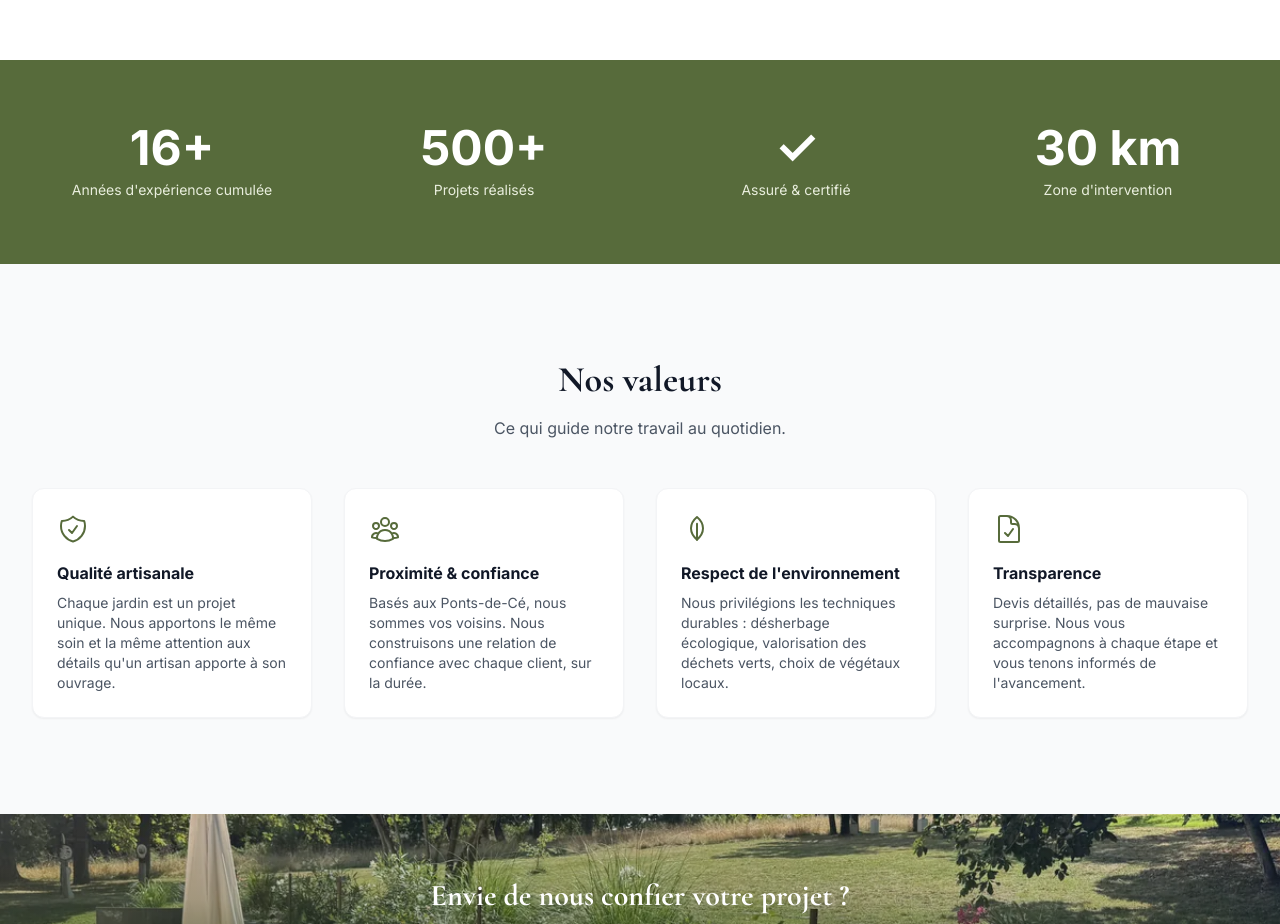
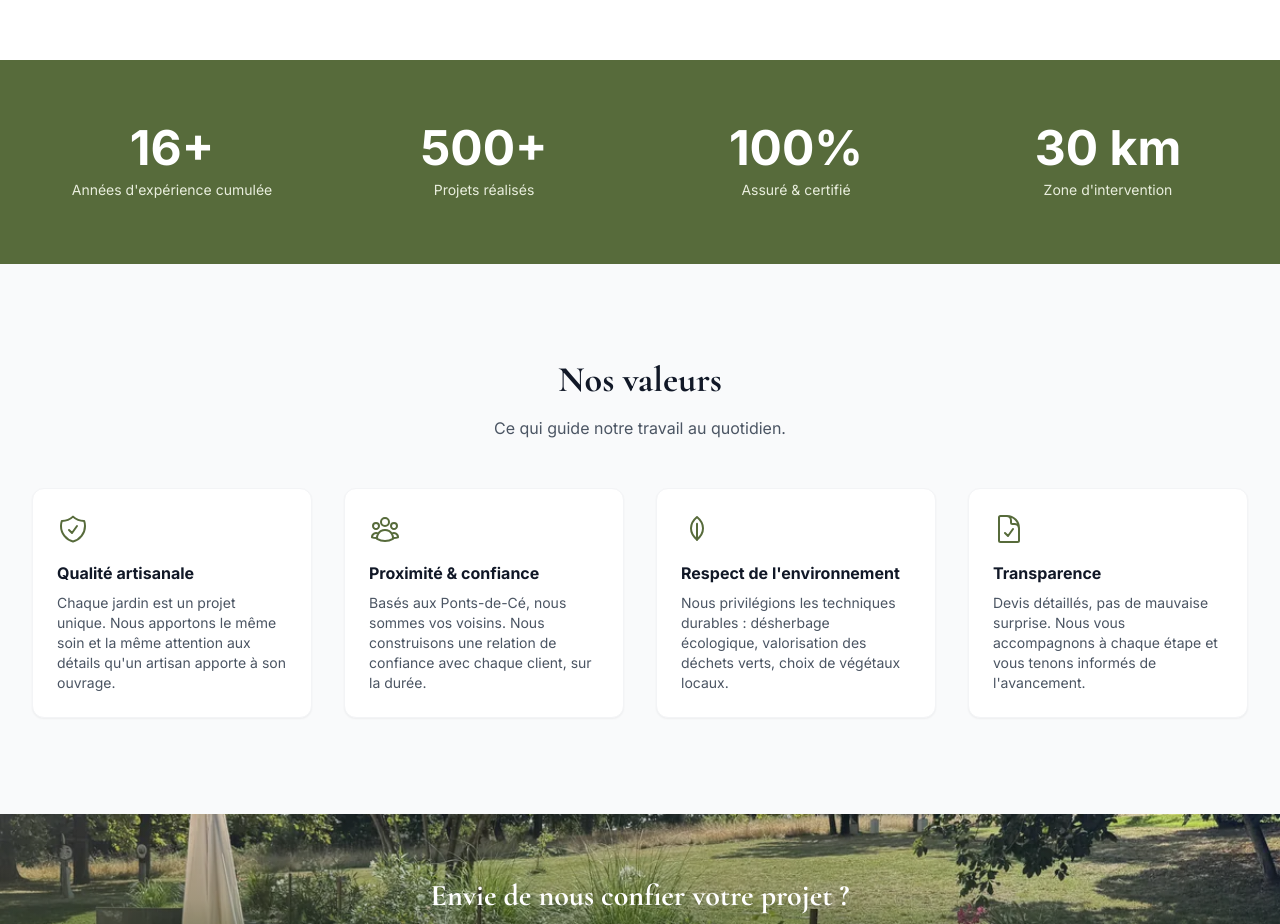
Before and after one commit to Bidiche49/art-des-jardins, a Next.js app in the folder apps/vitrine/: page /a-propos in a window 1280 px wide. Shown: the part 1180-2104 px from the top of the page. Built offline with nearby package versions, Linux system fonts and the light colour scheme; no server answers.

Commit message:
fix(vitrine): 100% assure et certifie au lieu du check

```diff
--- a/apps/vitrine/src/app/a-propos/page.tsx
+++ b/apps/vitrine/src/app/a-propos/page.tsx
@@ -44,7 +44,7 @@ const values = [
 const stats = [
   { value: '16+', label: 'Années d\'expérience cumulée' },
   { value: '500+', label: 'Projets réalisés' },
-  { value: '✓', label: 'Assuré & certifié' },
+  { value: '100%', label: 'Assuré & certifié' },
   { value: '30 km', label: 'Zone d\'intervention' },
 ];
 
```
